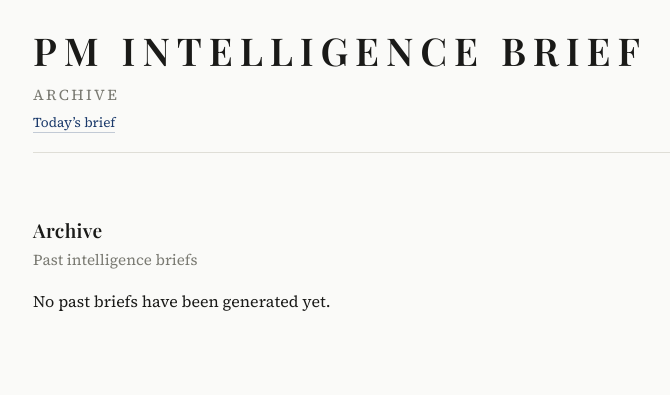
After one commit to mounicasirineni/pm-intelligence-digest, a Flask app: page /history in a window 1280 px wide. The commit adds this page. Shown: the top 395 px of the page, without its empty margins (207-877 px from the left). Run offline with Flask 3, Linux system fonts and the light colour scheme; data that the repository does not hold is empty.

Commit message:
feat: archive history route and prompt QA fixes
- Add /history route listing all past digests
- Add /<date> route rendering any past digest
- Add Archive link in main brief header
- Fix bold markdown formatting in summarizer bullets
- Fix newsletter bleed: focus on lead story only
- Tighten startup_radar scope

```diff
--- a/backend/app/main.py
+++ b/backend/app/main.py
@@ -1,6 +1,8 @@
 from __future__ import annotations
 
 from datetime import datetime
+import json
+import sqlite3
 import logging
 import os
 import re
@@ -9,7 +11,7 @@ from typing import Any, Dict, List, Tuple
 
 import atexit
 from apscheduler.schedulers.background import BackgroundScheduler
-from flask import Flask, redirect, render_template, url_for
+from flask import Flask, redirect, render_template, url_for, abort
 import pytz
 
 from .config import load_settings
@@ -163,6 +165,34 @@ def _get_or_run_pipeline(force_refresh: bool = False):
     return synthesis, items_by_theme, generated_at
 
 
+def _get_digest_for_date(date_str: str):
+    """Fetch a digest for a specific YYYY-MM-DD date from SQLite."""
+    settings = load_settings()
+    conn = sqlite3.connect(str(settings.database_path))
+    try:
+        cur = conn.execute(
+            "SELECT synthesis_json, items_by_theme_json, generated_at "
+            "FROM digests WHERE date = ?",
+            (date_str,),
+        )
+        row = cur.fetchone()
+    finally:
+        conn.close()
+
+    if row is None:
+        return None
+
+    synthesis_json, items_json, generated_at_str = row
+    try:
+        synthesis = json.loads(synthesis_json)
+        items_by_theme = json.loads(items_json)
+        generated_at = datetime.fromisoformat(generated_at_str)
+    except Exception:
+        return None
+
+    return synthesis, items_by_theme, generated_at
+
+
 @app.route("/")
 def index():
     synthesis, items_by_theme, generated_at = _get_or_run_pipeline(force_refresh=False)
@@ -180,6 +210,64 @@ def refresh():
     return redirect(url_for("index"))
 
 
+@app.route("/history")
+def history():
+    settings = load_settings()
+    conn = sqlite3.connect(str(settings.database_path))
+    try:
+        cur = conn.execute(
+            "SELECT date, generated_at FROM digests ORDER BY date DESC"
+        )
+        rows = cur.fetchall()
+    finally:
+        conn.close()
+
+    history_rows: List[Dict[str, Any]] = []
+    for date_str, generated_at_str in rows:
+        try:
+            d = datetime.strptime(date_str, "%Y-%m-%d")
+        except ValueError:
+            continue
+        try:
+            gen_dt = datetime.fromisoformat(generated_at_str)
+        except Exception:
+            gen_dt = None
+
+        history_rows.append(
+            {
+                "date": date_str,
+                "label": d.strftime("%B %d, %Y"),
+                "generated_at": gen_dt.strftime("%H:%M") if gen_dt else "",
+            }
+        )
+
+    return render_template(
+        "history.html",
+        history_rows=history_rows,
+    )
+
+
+@app.route("/<date_str>")
+def digest_by_date(date_str: str):
+    # Expect YYYY-MM-DD
+    try:
+        datetime.strptime(date_str, "%Y-%m-%d")
+    except ValueError:
+        abort(404)
+
+    result = _get_digest_for_date(date_str)
+    if result is None:
+        abort(404)
+
+    synthesis, items_by_theme, generated_at = result
+    return render_template(
+        "index.html",
+        synthesis=synthesis or {},
+        items_by_theme=items_by_theme or {},
+        generated_at=generated_at,
+    )
+
+
 def create_app() -> Flask:
     """Factory for external runners if needed."""
     _start_scheduler_if_needed()
--- a/backend/app/services/summarizer.py
+++ b/backend/app/services/summarizer.py
@@ -17,6 +17,7 @@ SYSTEM_PROMPT = (
     "from content — not just summarize, but identify what actually matters for "
     "someone tracking industry trends, technology direction, company strategy, and "
     "market behavior shifts."
+    "Format each bullet as plain text only. Do not bold, italicize, or use any markdown formatting inside bullet text."
 )
 
 
@@ -102,6 +103,7 @@ Guidance:
 - Insights should be 3–5 bullets.
 - Go beyond what happened; explain why it matters in terms of product strategy, AI/tech direction, company moves, and market behavior.
 - "confidence" should reflect how much genuine signal (vs. noise) you believe this item contains for a Senior PM tracking the space.
+- If this article is a newsletter containing multiple unrelated stories, focus your analysis exclusively on the lead story — the one reflected in the article title. Ignore secondary stories, roundups, and link digests further in the body.
 """.strip()
 
     settings = load_settings()
--- a/backend/app/services/synthesizer.py
+++ b/backend/app/services/synthesizer.py
@@ -191,8 +191,7 @@ Now produce a structured JSON object with the following shape:
     "Uber": null
   }},
   "startup_radar": [
-    "2-3 startup moves worth knowing about, including both AI and non-AI startups and disruption patterns, "
-    "each as a sentence or short paragraph"
+    "2-3 items featuring early-stage companies making unexpected moves, new entrants disrupting established markets, or funding events signaling emerging categories. Exclude established research labs, geopolitical incidents, and large-cap company moves — those belong in company_watch or whats_shifting."
   ],
   "pm_craft_today": "single most actionable PM craft insight from today's content, drawing especially from "
                     "product_craft, design_ux, and consumer_behavior themes (not just AI sources)",
--- /dev/null
+++ b/backend/app/templates/history.html
@@ -0,0 +1,173 @@
+<!DOCTYPE html>
+<html lang="en">
+<head>
+  <meta charset="UTF-8" />
+  <meta name="viewport" content="width=device-width, initial-scale=1.0" />
+  <title>PM Intelligence Brief – Archive</title>
+
+  <!-- Google Fonts -->
+  <link rel="preconnect" href="https://fonts.googleapis.com">
+  <link rel="preconnect" href="https://fonts.gstatic.com" crossorigin>
+  <link href="https://fonts.googleapis.com/css2?family=Playfair+Display:wght@500;600;700&family=Source+Serif+4:wght@400;500;600&display=swap" rel="stylesheet">
+
+  <style>
+    :root {
+      --bg: #FAFAF8;
+      --text: #1A1A18;
+      --accent: #1B3A6B;
+      --muted: #7A7A72;
+      --border-subtle: #DFDED7;
+    }
+
+    * {
+      box-sizing: border-box;
+    }
+
+    body {
+      margin: 0;
+      padding: 24px 16px 40px;
+      background-color: var(--bg);
+      color: var(--text);
+      font-family: "Source Serif 4", -apple-system, BlinkMacSystemFont, "Segoe UI", system-ui, serif;
+      -webkit-font-smoothing: antialiased;
+    }
+
+    .page {
+      max-width: 800px;
+      margin: 0 auto;
+    }
+
+    h1, h2 {
+      font-family: "Playfair Display", "Source Serif 4", Georgia, serif;
+      font-weight: 600;
+      letter-spacing: 0.02em;
+      margin: 0;
+    }
+
+    .header {
+      margin-bottom: 2.5rem;
+      border-bottom: 1px solid var(--border-subtle);
+      padding-bottom: 1.25rem;
+    }
+
+    .header-title {
+      font-size: clamp(2.1rem, 3vw, 2.6rem);
+      text-transform: uppercase;
+      letter-spacing: 0.18em;
+    }
+
+    .header-subtitle {
+      margin-top: 0.5rem;
+      font-size: 0.95rem;
+      color: var(--muted);
+      text-transform: uppercase;
+      letter-spacing: 0.16em;
+    }
+
+    .header-nav {
+      margin-top: 0.5rem;
+      font-size: 0.85rem;
+    }
+
+    .header-nav a {
+      color: var(--accent);
+      text-decoration: none;
+      border-bottom: 1px solid rgba(27, 58, 107, 0.25);
+    }
+
+    .header-nav a:hover {
+      border-bottom-color: rgba(27, 58, 107, 0.6);
+    }
+
+    .section {
+      padding: 1.5rem 0 1.75rem;
+      border-bottom: 1px solid var(--border-subtle);
+    }
+
+    .section:last-of-type {
+      border-bottom: none;
+    }
+
+    .section-heading {
+      font-size: 1.2rem;
+      margin-bottom: 0.4rem;
+    }
+
+    .section-subtitle {
+      font-size: 0.95rem;
+      color: var(--muted);
+      margin-bottom: 1.25rem;
+    }
+
+    .history-list {
+      list-style: none;
+      padding: 0;
+      margin: 0;
+    }
+
+    .history-item {
+      display: flex;
+      justify-content: space-between;
+      align-items: baseline;
+      padding: 0.35rem 0;
+      border-top: 1px solid rgba(223, 222, 215, 0.6);
+    }
+
+    .history-item:first-child {
+      border-top: none;
+    }
+
+    .history-date a {
+      color: var(--accent);
+      text-decoration: none;
+      border-bottom: 1px solid rgba(27, 58, 107, 0.25);
+    }
+
+    .history-date a:hover {
+      border-bottom-color: rgba(27, 58, 107, 0.6);
+    }
+
+    .history-time {
+      font-size: 0.85rem;
+      color: var(--muted);
+      margin-left: 1rem;
+      white-space: nowrap;
+    }
+  </style>
+</head>
+<body>
+  <div class="page">
+    <header class="header">
+      <h1 class="header-title">PM Intelligence Brief</h1>
+      <div class="header-subtitle">Archive</div>
+      <div class="header-nav">
+        <a href="/">Today&rsquo;s brief</a>
+      </div>
+    </header>
+
+    <section class="section">
+      <h2 class="section-heading">Archive</h2>
+      <div class="section-subtitle">Past intelligence briefs</div>
+
+      {% if history_rows %}
+        <ul class="history-list">
+          {% for row in history_rows %}
+            <li class="history-item">
+              <div class="history-date">
+                <a href="/{{ row.date }}">{{ row.label }}</a>
+              </div>
+              {% if row.generated_at %}
+                <div class="history-time">
+                  Generated at {{ row.generated_at }}
+                </div>
+              {% endif %}
+            </li>
+          {% endfor %}
+        </ul>
+      {% else %}
+        <p>No past briefs have been generated yet.</p>
+      {% endif %}
+    </section>
+  </div>
+</body>
+</html>
```
Also changed, not shown: backend/app/templates/index.html (+18 -0 lines), README.md.
